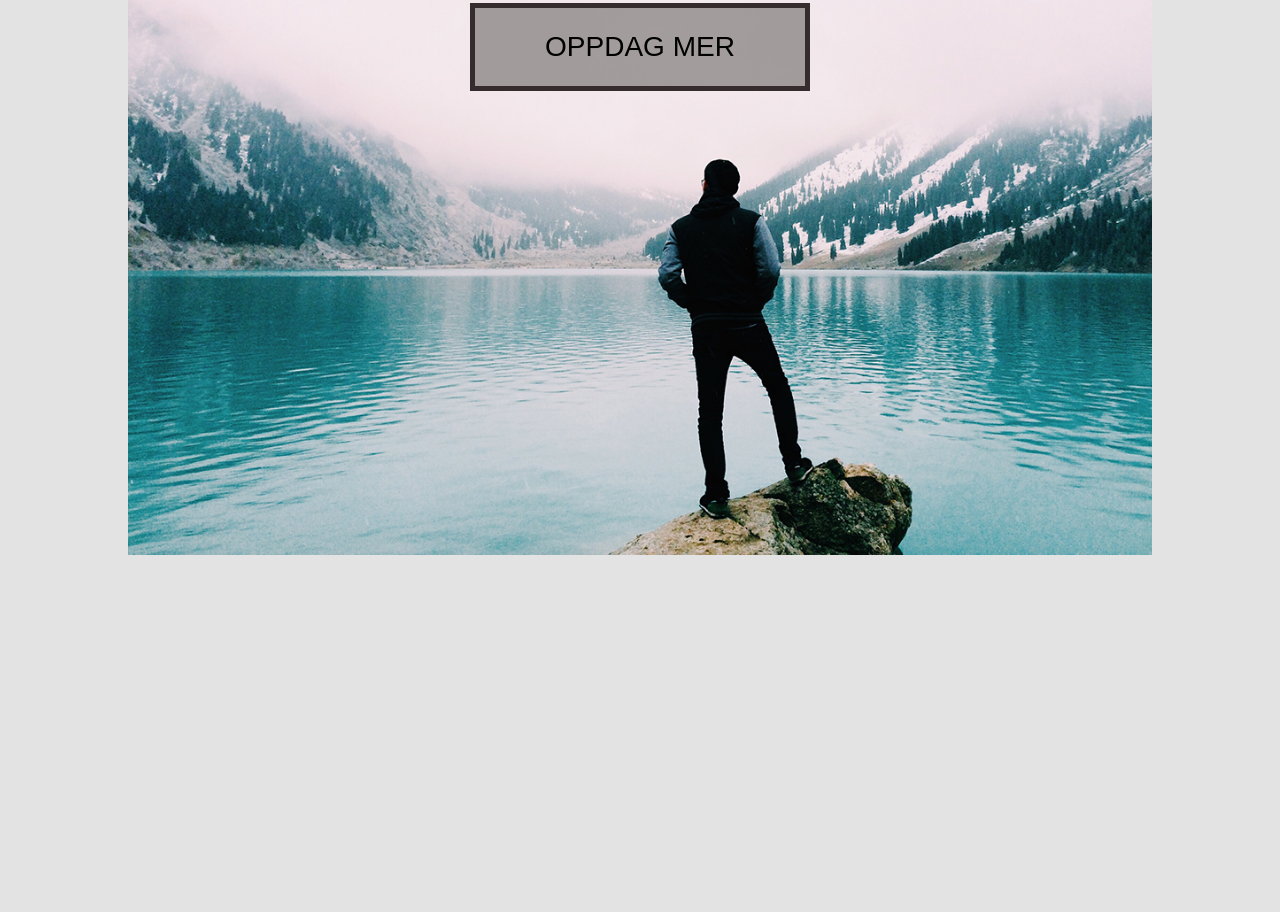
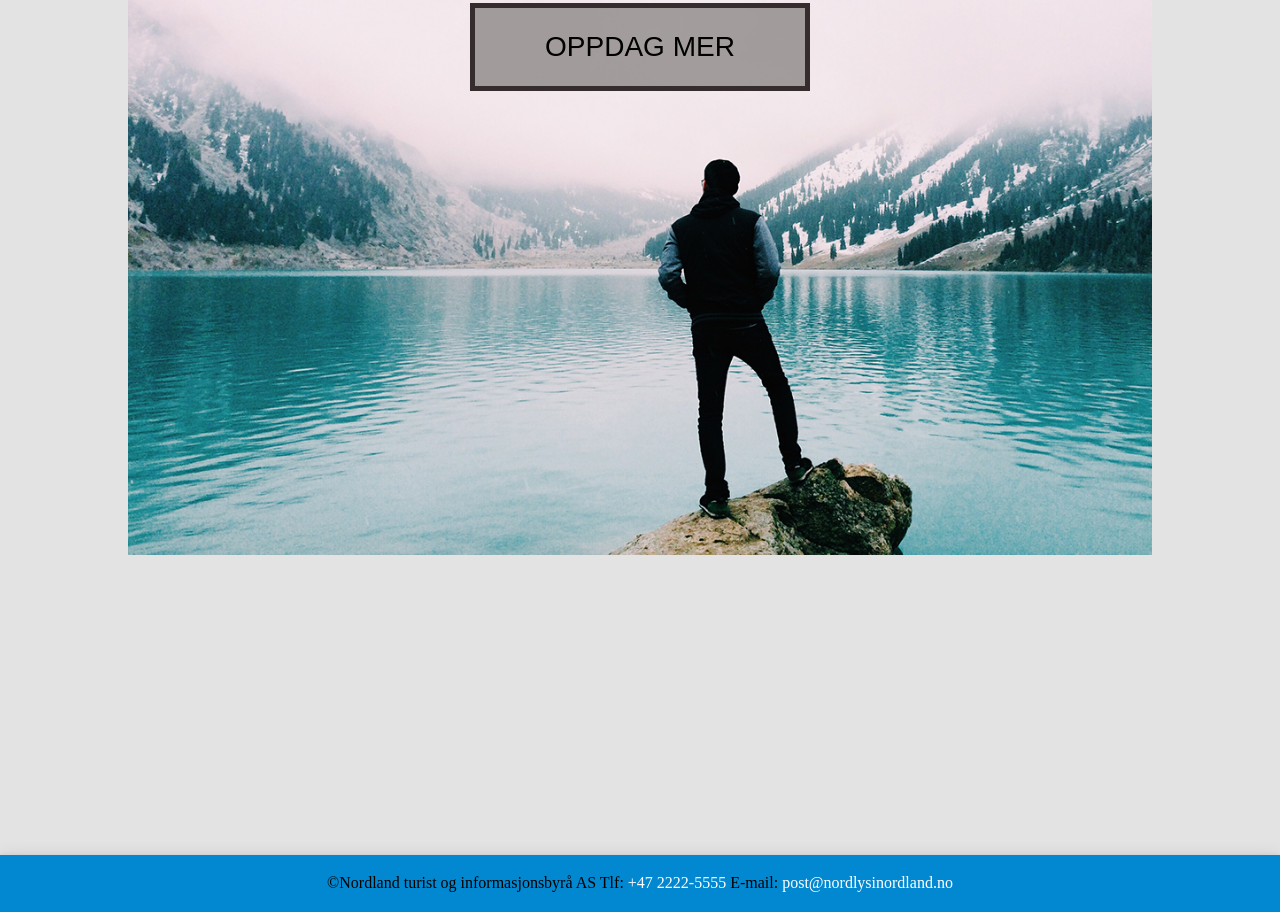
Before and after one commit to patped/web-eksamen, a website: page index.html in a window 1280 px wide. Shown: the part 3298-4210 px from the top of the page. Before the commit the page ends 4123 px from the top, so only its background shows below. Drawn offline with Linux system fonts and the light colour scheme.

Commit message:
Footer implemented on all sites

```diff
--- a/index.html
+++ b/index.html
@@ -19,8 +19,8 @@
 	      </ul>
 	    </nav>
 	</div>
-	<main> <!--Start main-->
-		<div class="turcontainer"> <!--Start div-->
+	<main>
+		<div class="turcontainer">
 			<div class="turcontainer1">
 				<h2 class="turcontainer2tekst text-center">VELKOMMEN TIL NORDLYSET</h2>
 			</div>
@@ -55,6 +55,11 @@
 				</a>
 			</div>
 		</div>
+
+		<footer>
+				<p>&copy;Nordland turist og informasjonsbyrå AS Tlf: <a href="tel:+4722225555">+47 2222-5555 </a> E-mail: <a href=:"mailto:post@nordlysinordland.no">post@nordlysinordland.no</p>
+		</footer>
+
 	</main>
   <script src="js/jquery-3.1.1.js"></script>
   <script src="js/menu.js"></script>
--- a/style.css
+++ b/style.css
@@ -144,6 +144,17 @@ nav ul li a:hover {
   nav ul li a:hover {
     padding: 5px 5px 5px 5px;
   }
+}
+
+footer {
+  width: 100%;
+  padding-top: 20px;
+  padding-bottom: 7px;
+  margin-top: 30px;
+  box-shadow: 0 4px 8px 0 rgba(0, 0, 0, 0.2), 0 6px 20px 0 rgba(0, 0, 0, 0.19);
+  background: #0288D1;
+  height: 30px;
+  text-align: center;
 }
 
 /*Wrappers and containers*/
```
Also changed, not shown: bestilling.html (+5 -0 lines), galleri.html (+5 -0 lines), tur.html (+5 -0 lines).
